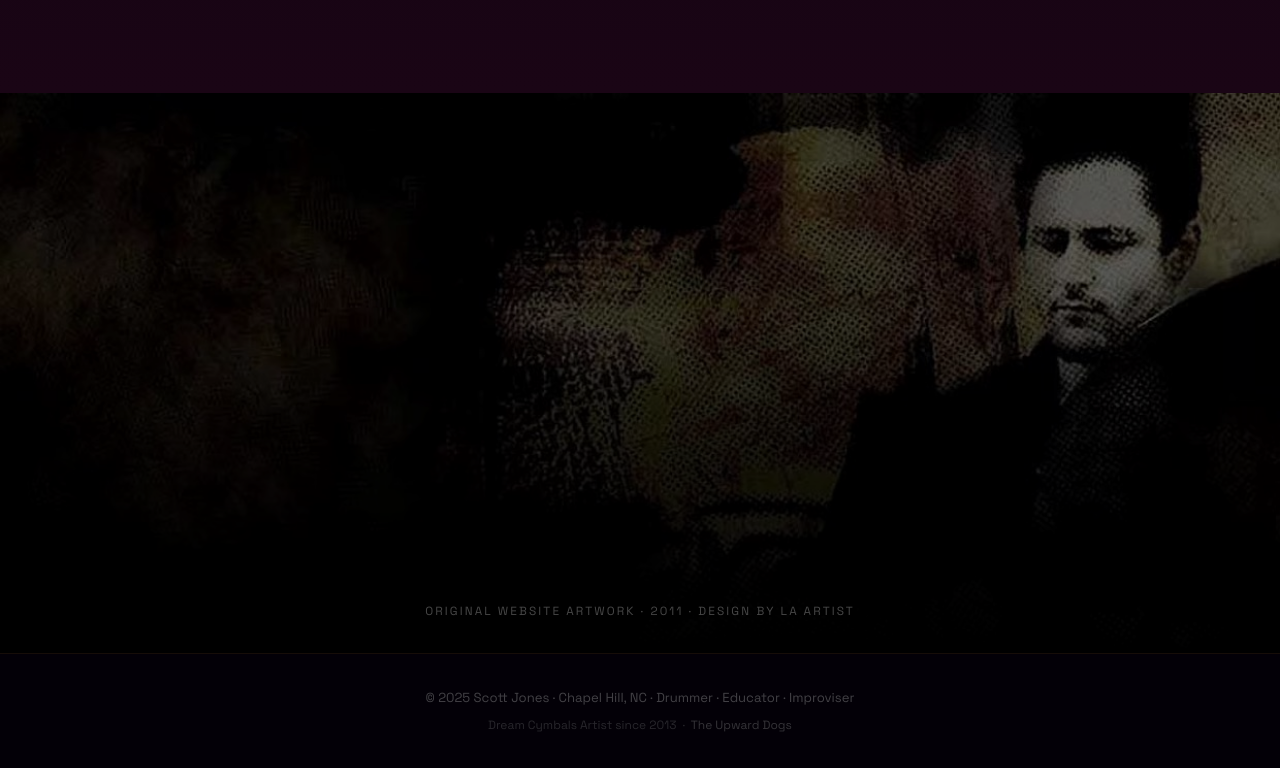
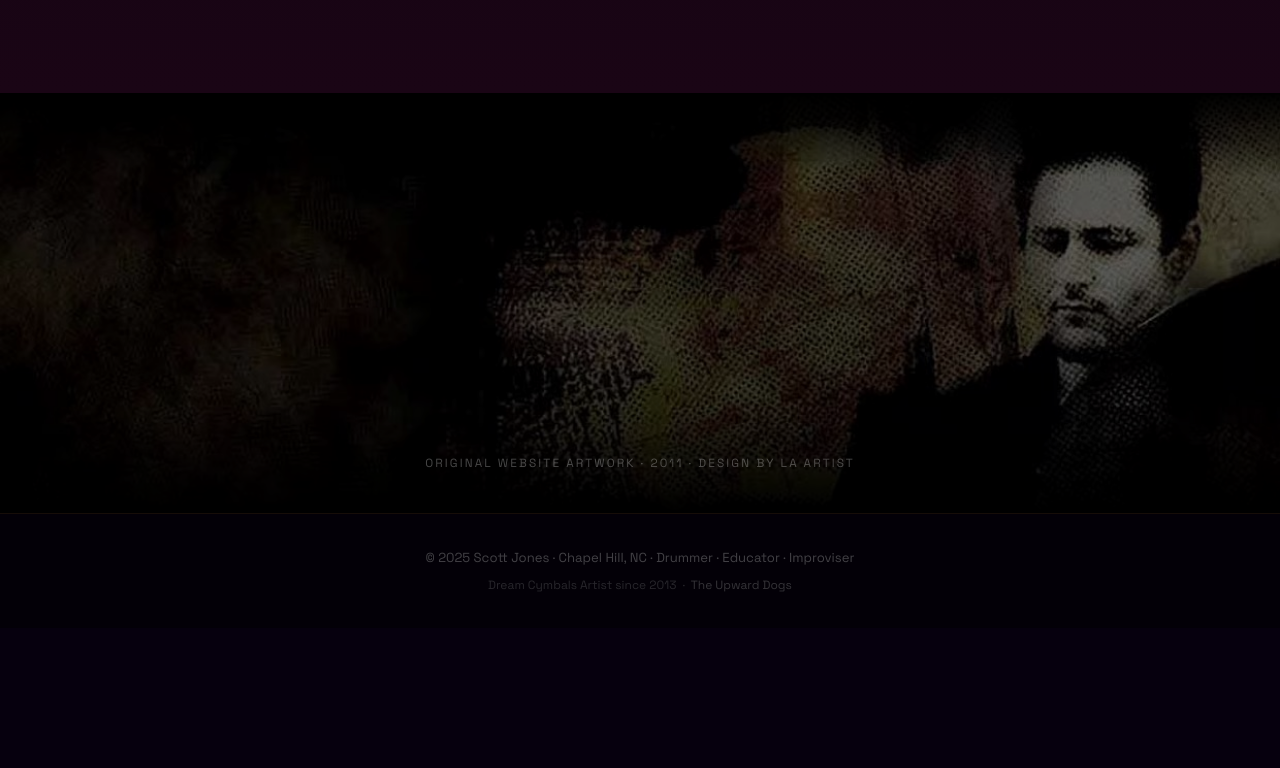
Before and after one commit to ScottJeezey/scott-jones-drums, a plain HTML site: page index.html in a window 1280 px wide. Shown: the part 6243-7011 px from the top of the page. After the commit the page ends 6871 px from the top, so only its background shows below. Drawn offline with Linux system fonts and the light colour scheme; a script that the page names is missing.

Commit message:
Fix banner: explicit height so div doesn't collapse when image loads
- Change max-height to height: 420px — without explicit height the div
  collapses to zero if img load timing causes layout before paint
- Fix mask direction: fade in from top, fade out at bottom
- height: 100% on img enables object-fit: cover to work correctly

Co-Authored-By: Claude Sonnet 4.6 <noreply@anthropic.com>

```diff
--- a/index.html
+++ b/index.html
@@ -882,30 +882,35 @@
         .old-school-banner {
             position: relative;
             width: 100%;
+            height: 420px;
             overflow: hidden;
             background: #000;
         }
         .old-school-banner img {
             display: block;
             width: 100%;
-            max-height: 560px;
+            height: 100%;
             object-fit: cover;
             object-position: center top;
             opacity: 0.72;
             -webkit-mask-image: linear-gradient(
                 to bottom,
-                black 40%,
+                transparent 0%,
+                black 20%,
+                black 75%,
                 transparent 100%
             );
             mask-image: linear-gradient(
                 to bottom,
-                black 40%,
+                transparent 0%,
+                black 20%,
+                black 75%,
                 transparent 100%
             );
         }
         .old-school-caption {
             position: absolute;
-            bottom: 2rem;
+            bottom: 2.5rem;
             left: 0;
             right: 0;
             text-align: center;
```
